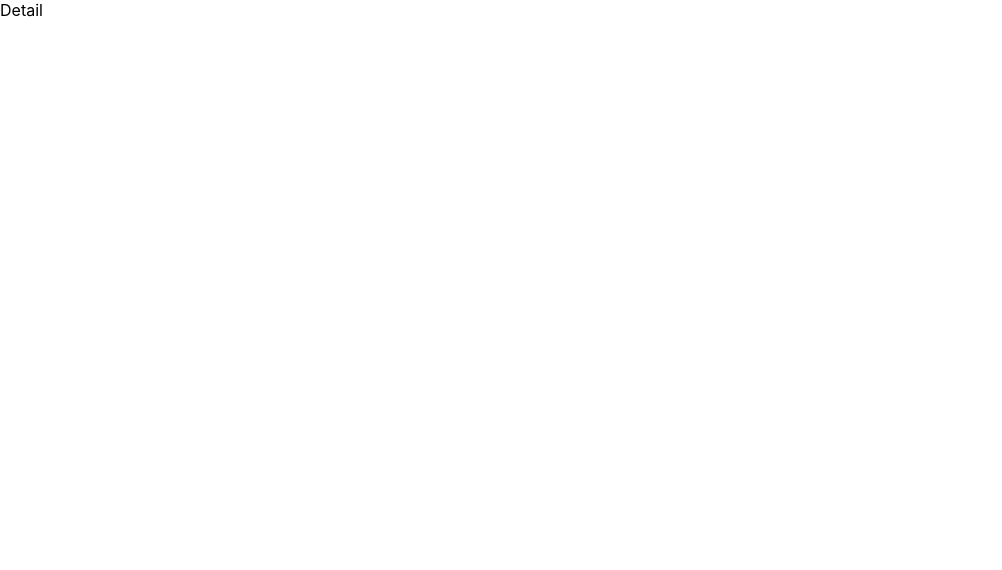
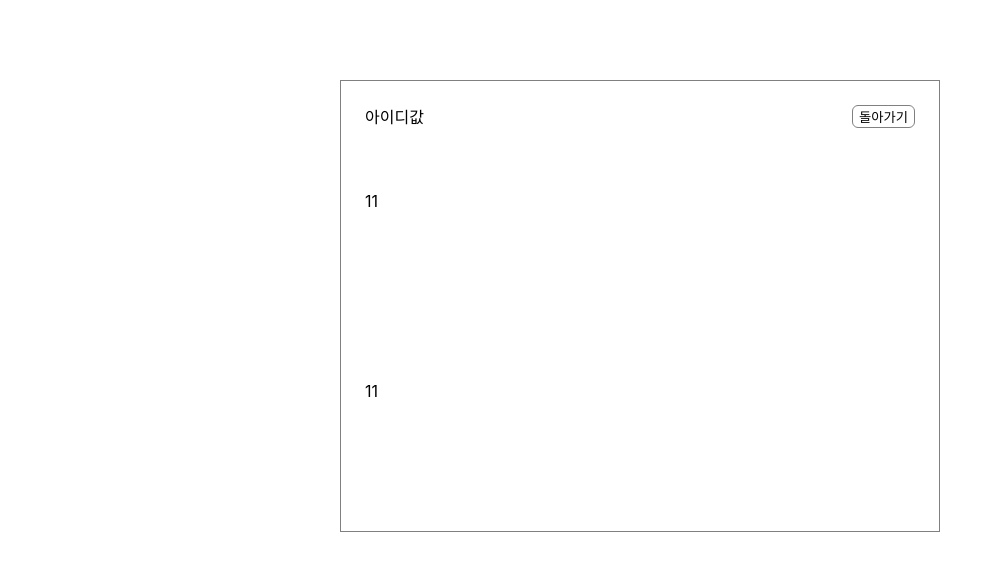
Before and after one commit to hyj01230/hh99_react_Lv2, a React (Create React App) app: page /detail in a window 1280 px wide. Shown: the top 570 px of the page, without its empty margins (0-1002 px from the left). Built offline with nearby package versions, Linux system fonts and the light colour scheme.

Commit message:
상세보기 페이지 이동

```diff
--- a/src/pages/Detail.jsx
+++ b/src/pages/Detail.jsx
@@ -1,7 +1,74 @@
 import React from 'react'
+import { styled } from 'styled-components'
+import { useNavigate } from 'react-router-dom';
+
 
 function Detail() {
-  return <div>Detail</div>
+
+  const navigate = useNavigate();
+
+
+  return (
+    <DetailLayout>
+      <DetailBox>
+        <DetailTop>
+          <p>아이디값</p>
+          <DetailButton onClick={() => {
+            navigate("/")
+          }}>돌아가기</DetailButton>
+        </DetailTop>
+        <DetailTitle>11</DetailTitle>
+        <DetailContents>11</DetailContents>
+      </DetailBox>
+    </DetailLayout>
+  )
 }
 
+const DetailLayout = styled.div`
+  display: flex;
+  justify-content: center;
+  margin-top: 80px;
+`
+const DetailBox = styled.div`
+  border: 1px solid gray;
+  height: 450px;
+  width: 550px;
+  display: flex;
+  flex-direction: column;
+  align-items: center;
+  padding: 0 24px;
+`
+const DetailTop = styled.div`
+  width: 100%;
+  height: 70px;
+  padding: 0 24px;
+  display: flex;
+  flex-direction: row;
+  justify-content: space-between;
+  align-items: center;
+`
+const DetailButton = styled.button`
+  background-color: white;
+  border-radius: 6px;
+  border: 1px solid grey;
+  cursor: pointer;
+`
+const DetailTitle = styled.div`
+  width: 100%;
+  height: 100px;
+  display: flex;
+  flex-direction: row;
+  justify-content: flex-start;
+  align-items: center;
+`
+
+const DetailContents = styled.div`
+  width: 100%;
+  height: 280px;
+  display: flex;
+  flex-direction: row;
+  justify-content: flex-start;
+  align-items: center;
+`
+
 export default Detail
```
